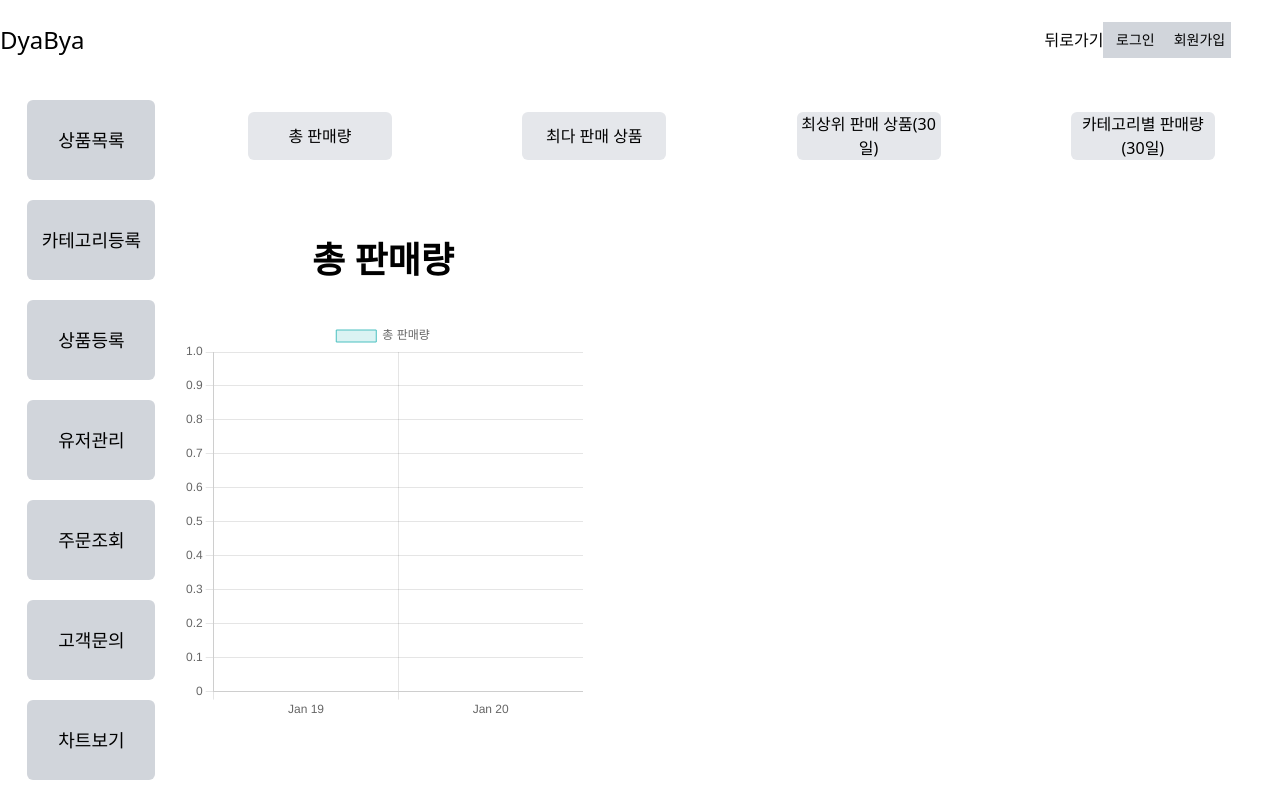
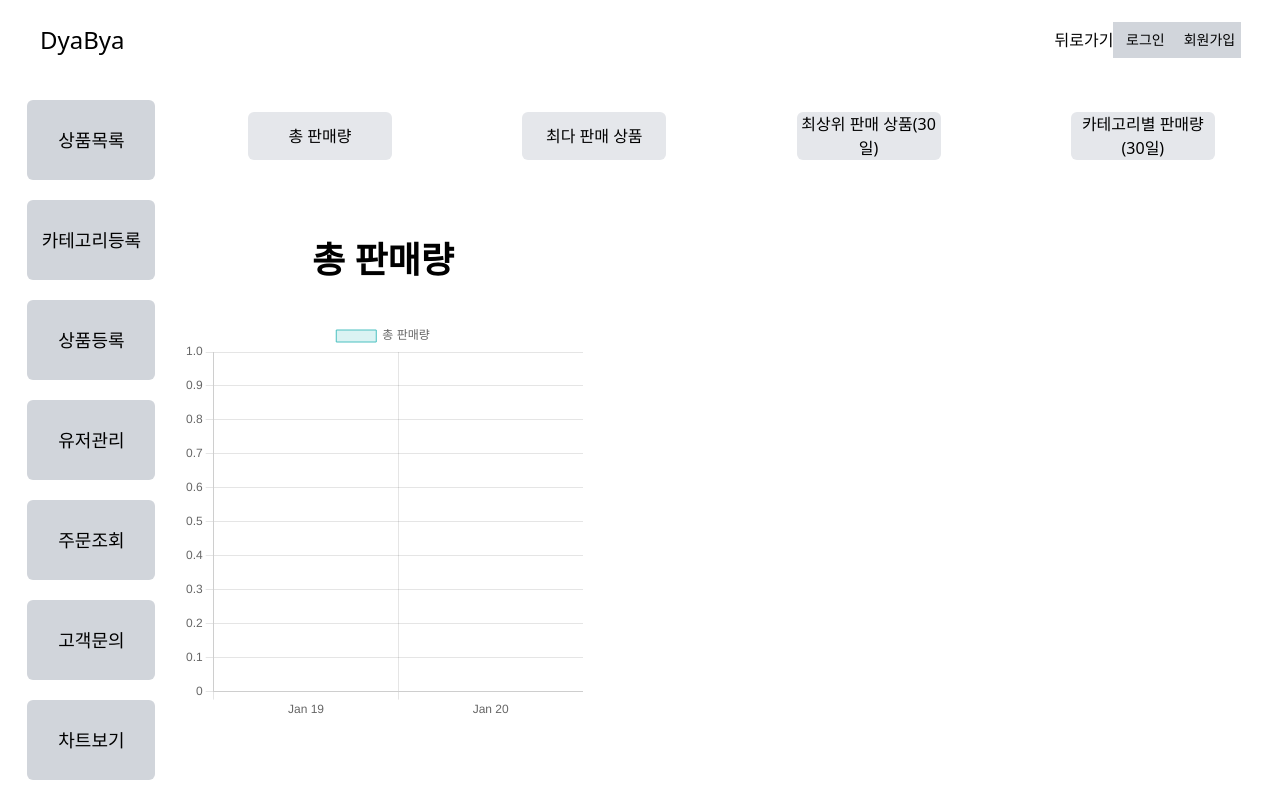
Before and after one commit to kimwoojin123/KDT-IaaS-1team-ERP, a Next.js app in the folder admin/: page / in a window 1280 px wide. Built offline with nearby package versions, Linux system fonts and the light colour scheme; no server answers.

Commit message:
title move

```diff
--- a/admin/app/layout.tsx
+++ b/admin/app/layout.tsx
@@ -27,7 +27,7 @@ export default function RootLayout({
   return (
     <html lang="en">
       <body>
-        <div className='flex h-20 items-center'>
+        <div className='flex h-20 w-screen pl-10 items-center'>
             <Reload />
         <div className='flex justify-around relative left-3/4'>
             <BackButton />
```
